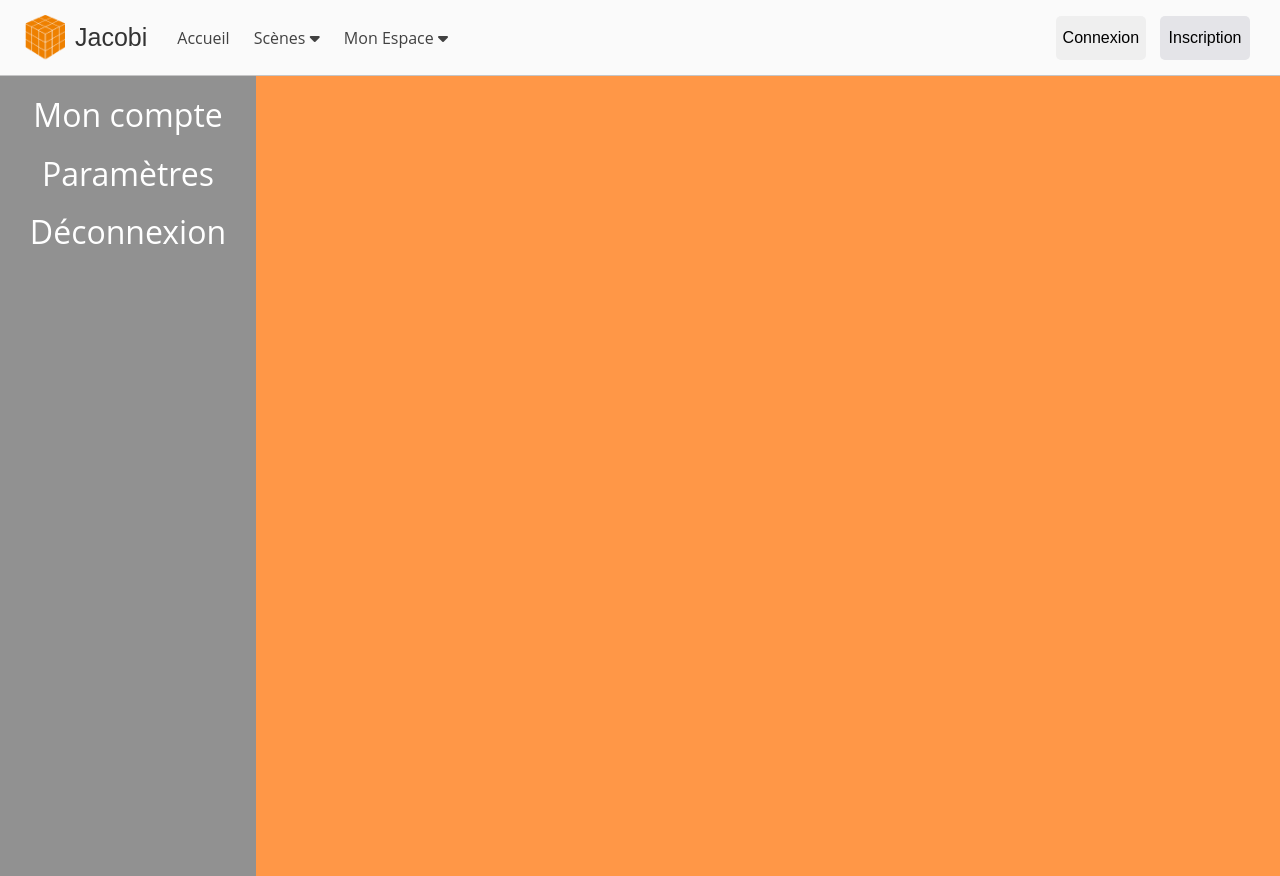
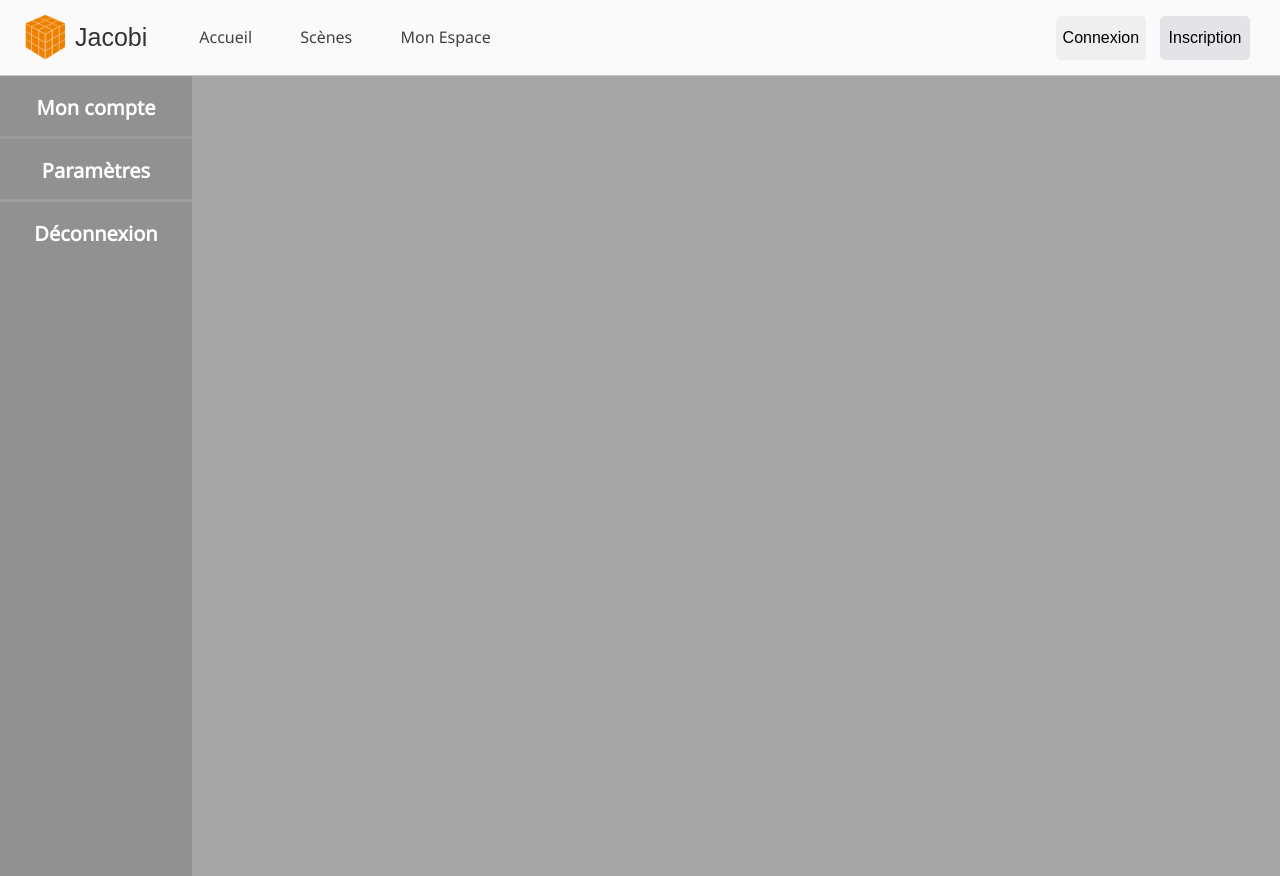
Before and after one commit to algosup/2022-2023-project-2-factory-display-Project-2-group, a PHP site: page /factory-display/settings/index.html in a window 1280 px wide. Run offline with PHP 8.4, Linux system fonts and the light colour scheme.

Commit message:
Navabar updated to all pages
Co-Authored-By: audreytllz <114394252+audreytllz@users.noreply.github.com>

```diff
--- a/factory-display/assets/css/scenes/homepage.css
+++ b/factory-display/assets/css/scenes/homepage.css
@@ -1,5 +1,6 @@
 body{
   background-color: #F2F2F2;
+  font-family: Noto Sans;
 }
 .container {
   display: flex;
--- a/factory-display/assets/css/section/header.css
+++ b/factory-display/assets/css/section/header.css
@@ -7,7 +7,7 @@
 }
 
 body {
-  font-family: Montserrat, Helvetica, sans-serif;
+  font-family: Noto Sans;
   background: #f4f4f4;
 }
 
@@ -58,18 +58,6 @@
   display: inline-block;
   position: relative;
 }
-.navlinks-container a:hover { /* A FAIRE */
-  /* content: ""; */
-  /* display: block; */
-  /* position: absolute; */
-  /* bottom: -3px; */
-  /* width: 100%; */
-  /* height: 1px; */
-  /* transform: scaleX(0); */
-  /* transform-origin: left; */
-  /* background: #333; */
-  /* transition: transform 0.3s ease-out; */
-}
 
 .navlinks-container a:hover::after {
   transform: scaleX(1)
@@ -99,6 +87,7 @@
 }
 
 @media (max-width: 900px) {
+
   nav {
     padding: 15px 20px;
   }
@@ -125,6 +114,11 @@
     background: #fafafa;
     align-items: center;
     position: relative;
+  }
+
+  .hamburger:hover {
+    transform: scale(1.1);
+    transition: 0.3s;
   }
   .hamburger span {
     display: block;
@@ -162,9 +156,9 @@
     align-items: flex-start;
     position: absolute;
     background: #fafafa;
-    top: 100%;
+    top: 75px;
     left: 0;
-    height: 100vh;
+    height: 50vh;
     padding: 15px 50px 15px 20px;
     border-right: 1px solid #c5c5c6;
     transform: translate(-100%);
@@ -204,13 +198,8 @@
   .nav-icon span {
     font-size: 20px;
   }
+
 }
-
-
-/* The dropdown container */
-
-
-/* Add a red background color to navbar links on hover */
 
 /* Dropdown content (hidden by default) */
 .dropdown-content {
@@ -249,3 +238,30 @@
 .link-btn:hover {
   color: #FF6600;
 }
+
+/* Hover */
+.main-content:hover {
+  cursor: pointer;
+  transform: scale(1.05);
+  transition: 0.3s;
+}
+
+.container{
+  /* border: 1px solid #000; */
+  text-align: center;
+}
+.container::after {
+  content: '';
+  display: block;
+  width: 0;
+  height: 2px;
+  background: #000;
+  transition: width .3s;
+
+}
+.container:hover::after {
+  width: 100%;
+}
+.container:hover {
+  color: black;
+}
--- a/factory-display/assets/css/settings/homepage.css
+++ b/factory-display/assets/css/settings/homepage.css
@@ -1,23 +1,24 @@
 body{
-    font-family: 'Open Sans', sans-serif;
+    font-family: Noto Sans;
 }
 .main-div {
-    height: 100%;
-    width: 100%;
+    height: 100vh;
+    width: 100vw;
     z-index: -1;
     position: absolute;
+
 }
 .leftside-main-container {
-    width: 20%;
+    width: 15%;
     float: left;
     height: 100%;
     background: rgba(36, 36, 36, 0.5);
 }
 .rightside-main-container {
-    width: 80%;
+    width: 85%;
     float: right;
     height: 100%;
-    background: rgba(255, 111, 0, 0.721);
+    background: rgb(166, 166, 166);
 }
 
 
@@ -25,18 +26,31 @@
 .leftside-account-container{
     text-align: center;
     margin-top: 20px;
-
 }
 
-.leftside-account-container .leftside-text{
-    color: white;
+.leftside-account-container > .leftside-text > .title {
     font-size: 20px;
-    font-weight: 300;
+    font-weight: 600;
+    color: #fff;
+    margin-bottom: 10px;
+}
+.leftside-setting-container > .leftside-text > .title {
+    font-size: 20px;
+    font-weight: 600;
+    color: #fff;
+    margin-bottom: 10px;
+}
+.leftside-logout-container > .leftside-text > .title {
+    font-size: 20px;
+    font-weight: 600;
+    color: #fff;
+    margin-bottom: 10px;
 }
 
 .leftside-account-container .leftside-icons {
     font-size: 2em;
     display: none;
+    color: #efefef
 }
 
 /* SETTING PART */
@@ -64,13 +79,14 @@
 
 .leftside-logout-container .leftside-text{
     color: white;
-    font-size: 20px;
-    font-weight: 300;
+    font-size: 1px;
+    font-weight: 700;
 }
 
 .leftside-logout-container .leftside-icons {
     font-size: 2em;
     display: none;
+    color: #efefef
 }
 
 @media (max-width: 900px) {
@@ -119,3 +164,27 @@
     font-weight: 300;
     display: none;
 }
+
+/* Hover effect */
+.leftside-account-container:hover {
+    cursor: pointer;
+    transform: scale(1.1);
+    transition: 0.3s;
+}
+
+.leftside-setting-container:hover {
+    cursor: pointer;
+    transform: scale(1.1);
+    transition: 0.3s;
+}
+
+.leftside-logout-container:hover {
+    cursor: pointer;
+    transform: scale(1.1);
+    transition: 0.3s;
+
+}
+
+hr.solid {
+    border-top: 3px solid #bbb;
+}
--- a/factory-display/assets/js/section/header.js
+++ b/factory-display/assets/js/section/header.js
@@ -49,7 +49,7 @@
                 </div>
                 <div class="dropdown">
                     <div class="main-content">
-                        <a id="container" href="/factory-display/scenes/index.html">Scènes <i class="fa fa-caret-down"></i></a>
+                        <a id="container" href="/factory-display/scenes/index.html">Scènes </a>
                     </div>
                     <article class="dropdown-content">
                         <a id="" href="/factory-display/scenes/create.html">Nouvelle scène</a>
@@ -59,7 +59,7 @@
                 </div>
                 <div class="dropdown">
                     <div class="main-content">
-                        <a id="container" href="/factory-display/settings/index.html">Mon Espace <i class="fa fa-caret-down"></i></a>
+                        <a id="container" href="/factory-display/settings/index.html">Mon Espace</a>
                     </div>
                     <article class="dropdown-content">
                         <a id="" href="/factory-display/settings/parametre.html">Paramètres</a>
@@ -92,7 +92,7 @@
                 </div>
                 <div class="dropdown">
                     <div class="main-content">
-                        <a id="container" href="/factory-display/scenes/index.html">Scènes<i class="fa fa-caret-down"></i></a>
+                        <a id="container" href="/factory-display/scenes/index.html">Scènes</a>
                     </div>
                     <article class="dropdown-content">
                         <a id="" href="/factory-display/scenes/view.html">Voir les scènes</a>
@@ -100,7 +100,7 @@
                 </div>
                 <div class="dropdown">
                     <div class="main-content">
-                        <a id="container" href="/factory-display/settings/index.html">Mon Espace <i class="fa fa-caret-down"></i></a>
+                        <a id="container" href="/factory-display/settings/index.html">Mon Espace </a>
                     </div>
                     <article class="dropdown-content">
                         <a id="" href="/factory-display/settings/parametre.html">Paramètres</a>
@@ -129,27 +129,13 @@
             </button>
             <div class="navlinks-container">
                 <div class="main-content">
-                    <a id="container" href="/factory-display/index.html" aria-current="page">Accueil</a>
+                    <a class="container" href="/factory-display/index.html" aria-current="page">Accueil</a>
                 </div>
-                <div class="dropdown">
                 <div class="main-content">
-                        <a id="container" href="/factory-display/scenes/index.html">Scènes <i class="fa fa-caret-down"></i></a>
+                    <a class="container" href="/factory-display/scenes/index.html">Scènes </a>
                 </div>
-                    <article class="dropdown-content">
-                        <a id="" href="/factory-display/scenes/create.html">Nouvelle scène</a>
-                        <a id="" href="/factory-display/scenes/manage.html">Gérer mes scènes</a>
-                        <a id="" href="/factory-display/scenes/view.html">Voir mes scènes</a>
-                    </article>
-                </div>
-                <div class="dropdown">
                 <div class="main-content">
-                        <a id="container" href="/factory-display/settings/index.html">Mon Espace <i class="fa fa-caret-down"></i></a>
-                    </div>
-                    <article class="dropdown-content">
-                        <a id="" href="/factory-display/settings/parametre.html">Paramètres</a>
-                        <a id="" href="/factory-display/settings/compte.html">Mon compte</a>
-                        <a id="" href="/factory-display/settings/account.html">Connexion</a>
-                    </article>
+                    <a class="container" href="/factory-display/settings/index.html">Mon Espace </a>
                 </div>
             </div>
         </div>
@@ -159,7 +145,7 @@
                 <img src="/factory-display/assets/images/user-icon.svg" alt="user-icon">
             </a>
             <div class="sign-btns">
-                <button type="button"> <a href="/factory-display/settings/account.html" class="link-btn"> Connexion</a></button>
+                <button type="button"> <a href="/factory-display/settings/account.html" class="link-btn"> Connexion </a></button>
                 <button type="button"><a href="/factory-display/settings/inscription.html" class="link-btn"> Inscription </a></button>
             </div>
         </div>
@@ -172,4 +158,5 @@
     }
 
     navbarToggle();
+
 }
--- a/factory-display/index.html
+++ b/factory-display/index.html
@@ -10,9 +10,10 @@
     <script src="/factory-display/assets/js/init.js"></script>
 
     <link rel="stylesheet" href="/factory-display/assets/css/section/header.css">
+    <link rel="stylesheet" href="/factory-display/assets/css/libs/bootstrap.css">
     <link rel="stylesheet" href="/factory-display/assets/css/homepages.css">
     <link rel="stylesheet" href="/factory-display/assets/css/libs/font-awesome.css">
-    <!-- <link rel="stylesheet" href="/factory-display/assets/css/libs/bootstrap.css"> -->
+    <link href='https://fonts.googleapis.com/css?family=Noto Sans' rel='stylesheet'>
 
 </head>
 <body>
--- a/factory-display/scenes/index.html
+++ b/factory-display/scenes/index.html
@@ -15,6 +15,8 @@
   <link rel="stylesheet" href="/factory-display/assets/css/libs/font-awesome.css">
   <link rel="stylesheet" href="/factory-display/assets/css/scenes/homepage.css">
   <link rel="stylesheet" href="/factory-display/assets/css/section/header.css">
+
+  <link href='https://fonts.googleapis.com/css?family=Noto Sans' rel='stylesheet'>
 </head>
 
 <body>
--- a/factory-display/settings/account.html
+++ b/factory-display/settings/account.html
@@ -7,12 +7,13 @@
 
     <link rel="stylesheet" href="/factory-display/assets/css/section/header.css">
     <link rel="stylesheet" href="/factory-display/assets/css/settings/account.css">
+    <link rel="stylesheet" href="/factory-display/assets/css/libs/bootstrap.css">
+
+    <link href='https://fonts.googleapis.com/css?family=Noto Sans' rel='stylesheet'>
 </head>
 
 <body>
     <header></header>
-    <br>
-    <br>
     <div class="form-container">
         <form action="" method="post">
         <h3>Connectez-vous :</h3>
--- a/factory-display/settings/compte.html
+++ b/factory-display/settings/compte.html
@@ -9,8 +9,5 @@
 </head>
 <body>
     <header></header>
-    <br><br>
-    <br><br>
-    <br><br>
     <h1> <center>Comptes</center> </h1>
 </body>
--- a/factory-display/settings/index.html
+++ b/factory-display/settings/index.html
@@ -16,6 +16,8 @@
     <link rel="stylesheet" href="/factory-display/assets/css/libs/font-awesome.css">
     <link rel="stylesheet" href="/factory-display/assets/css/settings/homepage.css">
 
+    <link href='https://fonts.googleapis.com/css?family=Noto Sans' rel='stylesheet'>
+
 </head>
 
 <body>
@@ -23,27 +25,27 @@
     <div class="main-div">
         <div class="leftside-main-container">
             <div class="leftside-containers">
-                <div class="leftside-account-container">
-                    <div class="leftside-text" onclick=openAccount()>
-                        <h2>Mon compte</h2>
+                <div class="leftside-account-container" onclick=openAccount()>
+                    <div class="leftside-text">
+                        <h2 class="title"> Mon compte</h2>
                     </div>
                     <div class="leftside-icons">
                         <i class="fa-solid fa-id-card"></i>
                     </div>
                 </div>
-
-                <div class="leftside-setting-container">
-                    <div class="leftside-text" onclick=openSettings()>
-                        <h2>Paramètres</h2>
+                <hr class="solid">
+                <div class="leftside-setting-container" onclick=openSettings()>
+                    <div class="leftside-text">
+                        <h2 class="title">Paramètres</h2>
                     </div>
                     <div class="leftside-icons">
                         <i class="fa-solid fa-gear"></i>
                     </div>
                 </div>
-
+                <hr class="solid">
                 <div class="leftside-logout-container">
                     <div class="leftside-text">
-                        <h2>Déconnexion</h2>
+                        <h2 class="title">Déconnexion</h2>
                     </div>
                     <div class="leftside-icons">
                         <i class="fa-solid fa-sign-out"></i>
@@ -55,9 +57,21 @@
 
         <div class="rightside-main-container">
             <div class="rightside-containers">
-                <div class="rightside-container-account">
-                    <h2>Mon compte</h2>
-                </div>
+                <!-- <div class="rightside-container-account">
+                    <div class="rightside-container-account-header">
+                        <h2>Mon compte</h2>
+                    </div>
+                    <div class="rightside-container-account-body">
+                        <div class="rightside-container-account-body-left">
+                            <div class="account-prenom">
+                                <h2>Prénom</h2>
+                            </div>
+                            <div class="account-nom">
+                                <h2>Nom</h2>
+                            </div>
+                        </div>
+                    </div>
+                </div> -->
                 <div class="rightside-container-setting">
                     <h2>Paramètres</h2>
                 </div>
@@ -74,21 +88,6 @@
         var accountContainer = document.querySelector(".rightside-container-account");
         var settingContainer = document.querySelector(".rightside-container-setting");
 
-
-        // Change the cursor when the user is hovering the container
-        account.addEventListener("mouseover", function () {
-            account.style.cursor = "pointer";
-        });
-
-        setting.addEventListener("mouseover", function () {
-            setting.style.cursor = "pointer";
-        });
-
-        logout.addEventListener("mouseover", function () {
-            logout.style.cursor = "pointer";
-        });
-
-
         function openSettings() {
             accountContainer.style.display = "none";
             settingContainer.style.display = "block";
```
Also changed, not shown: other parts of factory-display/assets/css/settings/homepage.css (+33 -3 lines), factory-display/assets/css/homepages.css (+7 -0 lines), factory-display/assets/css/settings/account.css (+1 -9 lines), factory-display/assets/css/settings/inscription.css (+1 -9 lines), factory-display/settings/inscription.html (+4 -3 lines). Lines whose indentation alone changed are shown as unchanged.
